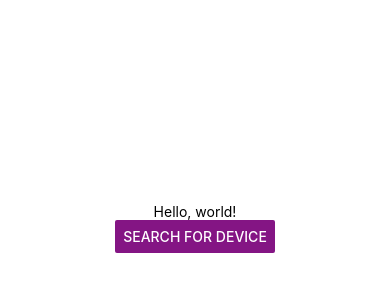
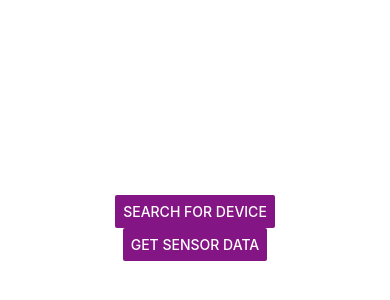
Before and after one commit to Roselai/ARDemo, a React Native app: screen / in a window 390 px wide. Shown: the part 194-494 px from the top of the page. Built offline with nearby package versions, Linux system fonts and the light colour scheme.

Commit message:
added ability to get sensor data

```diff
--- a/App.js
+++ b/App.js
@@ -19,14 +19,25 @@ export default class App extends Component {
       .catch(e => console.log(e))
   }
 
+  getSensorData = () => {
+    RNBoseArManager.getSensorData(result => {
+      console.log(result)
+      //pitch = result["pitch"]
+    })
+  }
+
 
   render() {
     return (
       <View style={{ flex: 1, justifyContent: "center", alignItems: "center" }}>
-        <Text>Hello, world!</Text>
         <Button
             onPress={this.searchForDevice}
             title="SEARCH FOR DEVICE"
+            color="#841584"
+        />
+        <Button
+            onPress={this.getSensorData}
+            title="Get Sensor Data"
             color="#841584"
         />
       </View>
```
Also changed, not shown: 40 other files (tests, documents, lock files or other folders).
